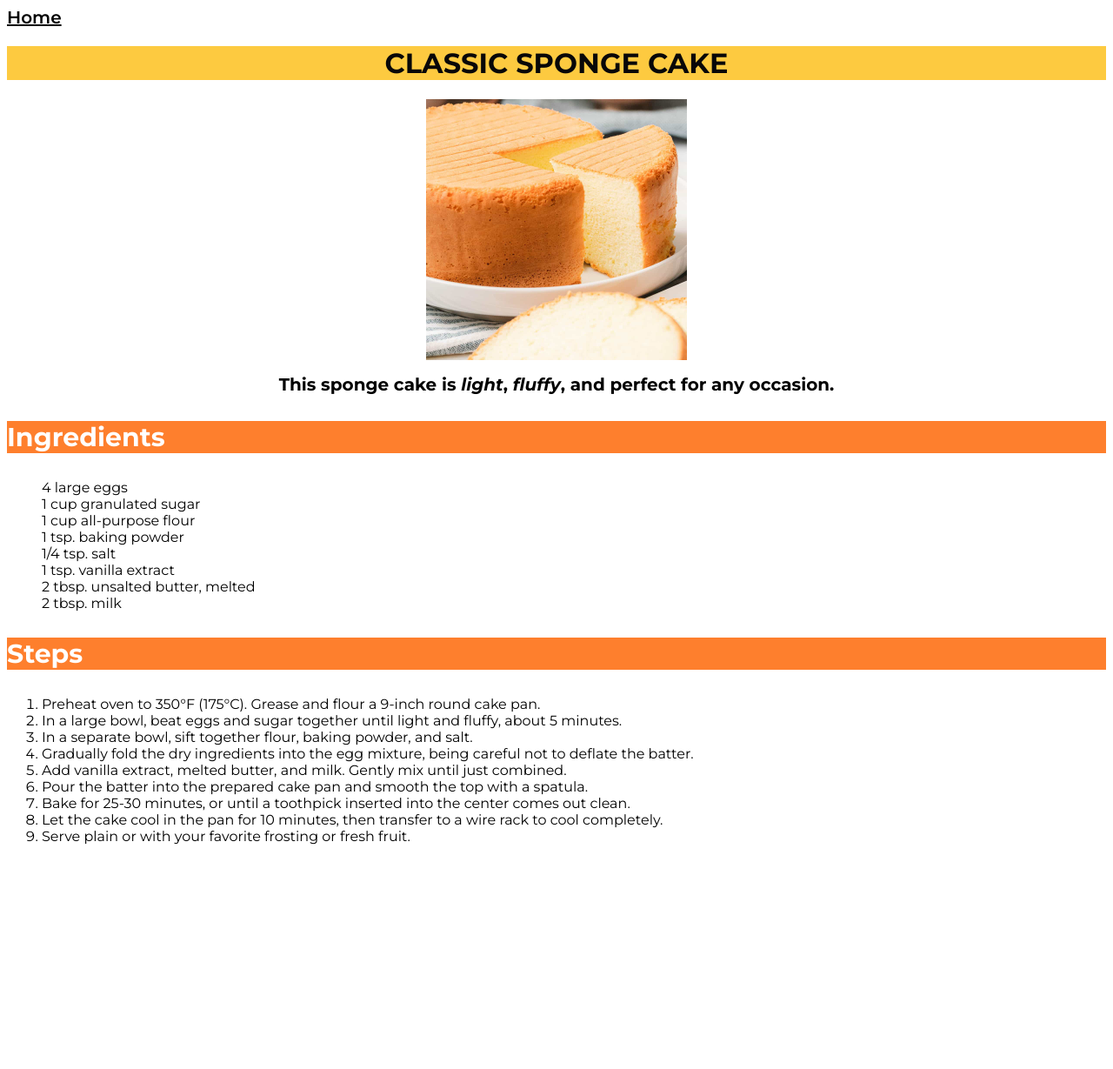
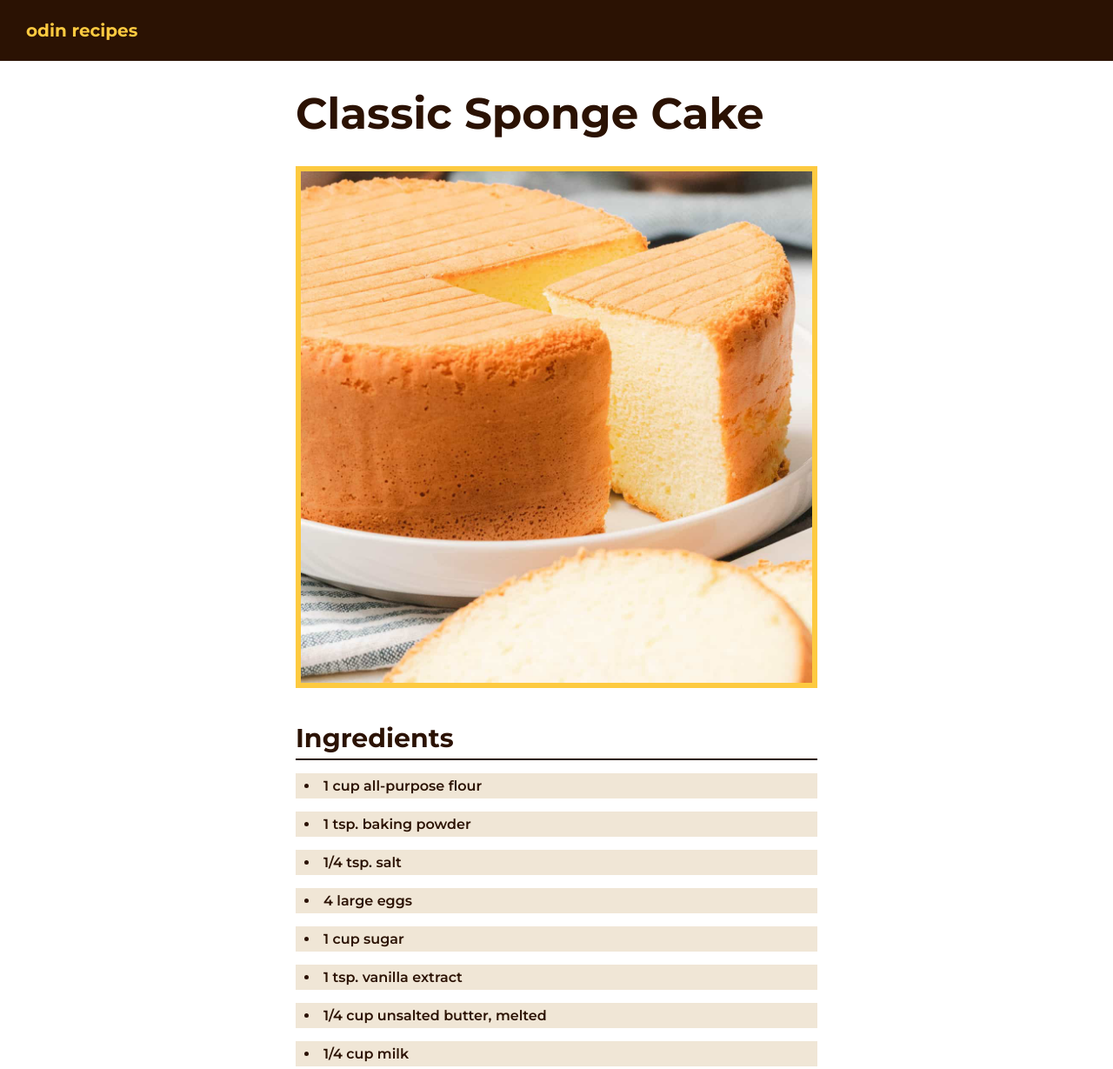
Before and after one commit to mosfi99/top, a plain HTML site: page foundations/odin-recipes-styled/recipes/sponge-cake.html in a window 1280 px wide. Shown: the top 1229 px of the page at 87% size. Before the commit the page ends 987 px from the top, so only its background shows below. Drawn offline with Linux system fonts and the light colour scheme.

Commit message:
Add more CSS after the box model lesson

```diff
--- a/foundations/odin-recipes-styled/main.css
+++ b/foundations/odin-recipes-styled/main.css
@@ -1,35 +1,81 @@
+html {
+	box-sizing: border-box;
+}
+
+*,
+*::before,
+*::after {
+	box-sizing: inherit;
+}
+
 * {
+	margin: 0;
+	padding: 0;
 	font-family: Montserrat, Verdana, sans-serif;
 }
 
 body {
-	margin: 0px;
-	background-color: #ffffff;
+	min-height: 100vh;
+	background-color: #fff;
 }
 
-h1 {
-	color: #000;
-	text-align: center;
+header {
+	height: 70px;
+	background-color: #2b1203;
+	display: flex;
+	align-items: center;
+	justify-content: space-between;
+	position: fixed;
+	top: 0;
+	width: 100%;
+	z-index: 1000;
 }
 
-.h1-styled {
-	color: #ffc116;
+.btn-home {
+	color: #fdca40;
+	height: 50px;
+	text-decoration: none;
+	font-weight: 700;
+	font-size: 20px;
+	padding: 20px 30px;
 }
 
-.container {
-	display: flex;
-	flex-wrap: wrap;
-	justify-content: center;
-	background-color: #fe7f2d;
+.btn-home:hover {
+	text-decoration: underline;
 }
 
-a,
-ul {
-	color: #fff;
-	text-decoration: none;
-	font-size: 16px;
+.main-container {
+	width: 600px;
+	margin: 100px auto;
+	display: flex;
+	justify-content: center;
 }
 
-a:hover {
+.card {
+	width: 200px;
+	background-color: #f0e6d6;
+	padding: 20px;
+	margin: 20px;
+	display: inline-block;
+}
+.card:hover {
+	background-color: #fdca40;
+}
+
+.link-to-recipe {
+	font-size: 30px;
+	font-weight: 600;
 	text-decoration: underline;
+	color: #2b1203;
 }
+
+.small-img {
+	margin-top: 15px;
+	width: 150px;
+	height: auto;
+	display: block;
+}
+
+li:hover {
+	background-color: #fdca40;
+}
--- a/foundations/odin-recipes-styled/recipes/recipes.css
+++ b/foundations/odin-recipes-styled/recipes/recipes.css
@@ -1,40 +1,85 @@
+html {
+	box-sizing: border-box;
+}
+
+*,
+*::before,
+*::after {
+	box-sizing: inherit;
+}
+
 * {
+	margin: 0;
+	padding: 0;
 	font-family: Montserrat, Verdana, sans-serif;
 }
 
 body {
+	color: #2b1203;
+	min-height: 100vh;
 	background-color: #fff;
 }
+
+header {
+	height: 70px;
+	background-color: #2b1203;
+	display: flex;
+	align-items: center;
+	justify-content: space-between;
+	position: fixed;
+	top: 0;
+	width: 100%;
+	z-index: 1000;
+}
+
 .btn-home {
-	color: #000;
+	color: #fdca40;
+	height: 50px;
+	text-decoration: none;
+	font-weight: 700;
 	font-size: 20px;
-	font-weight: 600;
+	padding: 20px 30px;
+}
+
+.btn-home:hover {
+	text-decoration: underline;
+}
+
+.main-container {
+	width: 600px;
+	margin: 100px auto;
 }
 
 h1 {
-	color: #080708;
-	background-color: #fdca40;
-	text-align: center;
+	font-size: 50px;
+}
+
+img {
+	margin: 30px 0px;
+	height: auto;
+	width: 600px;
+	border: #fdca40 6px solid;
+}
+
+.container {
+	margin-bottom: 30px;
 }
 
 h2 {
-	color: #000;
-	font-size: 20px;
-	text-align: center;
+	text-align: left;
+	font-size: 30px;
+	padding: 5px 0px;
+	border-bottom: 2px solid #2b1203;
 }
 
-h3 {
-	color: #fff;
-	background-color: #fe7f2d;
-	font-size: 30px;
-}
-img {
-	height: 300px;
-	width: auto;
-	display: block;
-	margin: 0 auto;
+li {
+	font-weight: 600;
+	padding: 5px 10px;
+	margin: 15px 0px;
+	list-style-position: inside;
+	background-color: #f0e6d6;
 }
 
-ul li {
-	list-style-type: none;
+.italics {
+	font-style: italic;
 }
--- a/foundations/odin-recipes-styled/recipes/sponge-cake.html
+++ b/foundations/odin-recipes-styled/recipes/sponge-cake.html
@@ -3,71 +3,48 @@
 	<head>
 		<meta charset="UTF-8" />
 		<meta name="viewport" content="width=device-width, initial-scale=1.0" />
-		<title>Sponge Cake</title>
 		<link rel="stylesheet" href="recipes.css" />
 		<link rel="preconnect" href="https://fonts.googleapis.com" />
 		<link rel="preconnect" href="https://fonts.gstatic.com" crossorigin />
 		<link
 			href="https://fonts.googleapis.com/css2?family=Montserrat:ital,wght@0,100..900;1,100..900&display=swap"
 			rel="stylesheet" />
+		<title>Sponge Cake</title>
 	</head>
 	<body>
-		<a class="btn-home" href="../index.html">Home</a>
-		<h1>CLASSIC SPONGE CAKE</h1>
-		<img
-			src="../images/sponge-cake.jpg"
-			alt="A light and fluffy sponge cake on a plate."
-			height="250" />
-		<h2>
-			This sponge cake is <em>light</em>, <em>fluffy</em>, and perfect for
-			any occasion.
-		</h2>
-		<h3>Ingredients</h3>
+		<header>
+			<span><a class="btn-home" href="../index.html">odin recipes</a></span>
+		</header>
+		<div class="main-container">
+			<h1>Classic Sponge Cake</h1>
+			<img src="../images/sponge-cake.jpg" alt="A freshly baked sponge cake." />
+			<div class="container">
+				<h2>Ingredients</h2>
 				<ul>
-			<li>4 large eggs</li>
-			<li>1 cup granulated sugar</li>
 					<li>1 cup all-purpose flour</li>
 					<li>1 tsp. baking powder</li>
 					<li>1/4 tsp. salt</li>
+					<li>4 large eggs</li>
+					<li>1 cup sugar</li>
 					<li>1 tsp. vanilla extract</li>
-			<li>2 tbsp. unsalted butter, melted</li>
-			<li>2 tbsp. milk</li>
+					<li>1/4 cup unsalted butter, melted</li>
+					<li>1/4 cup milk</li>
 				</ul>
-		<h3>Steps</h3>
+			</div>
+			<div class="container">
+				<h2>Steps</h2>
 				<ol>
-			<li>
-				Preheat oven to 350°F (175°C). Grease and flour a 9-inch round
-				cake pan.
-			</li>
-			<li>
-				In a large bowl, beat eggs and sugar together until light and
-				fluffy, about 5 minutes.
-			</li>
-			<li>
-				In a separate bowl, sift together flour, baking powder, and
-				salt.
-			</li>
-			<li>
-				Gradually fold the dry ingredients into the egg mixture, being
-				careful not to deflate the batter.
-			</li>
-			<li>
-				Add vanilla extract, melted butter, and milk. Gently mix until
-				just combined.
-			</li>
-			<li>
-				Pour the batter into the prepared cake pan and smooth the top
-				with a spatula.
-			</li>
-			<li>
-				Bake for 25-30 minutes, or until a toothpick inserted into the
-				center comes out clean.
-			</li>
-			<li>
-				Let the cake cool in the pan for 10 minutes, then transfer to a
-				wire rack to cool completely.
-			</li>
-			<li>Serve plain or with your favorite frosting or fresh fruit.</li>
+					<li>Preheat oven to 350°F (175°C) and grease a cake pan.</li>
+					<li>In a bowl, whisk flour, baking powder, and salt.</li>
+					<li>In a separate bowl, beat eggs and sugar until light and fluffy.</li>
+					<li>Add vanilla extract and mix well.</li>
+					<li>Gently fold dry ingredients into the egg mixture.</li>
+					<li>Heat milk and melted butter until warm, then fold into the batter.</li>
+					<li>Pour batter into the prepared cake pan.</li>
+					<li>Bake for 25-30 minutes or until a toothpick inserted in the center comes out clean.</li>
+					<li>Let cool before serving.</li>
 				</ol>
+			</div>
+		</div>
 	</body>
 </html>
```
Also changed, not shown: foundations/odin-recipes-styled/index.html (+25 -23 lines), foundations/odin-recipes-styled/recipes/cookies.html (+30 -35 lines), foundations/odin-recipes-styled/recipes/pancakes.html (+24 -16 lines). Lines whose indentation alone changed are shown as unchanged.
